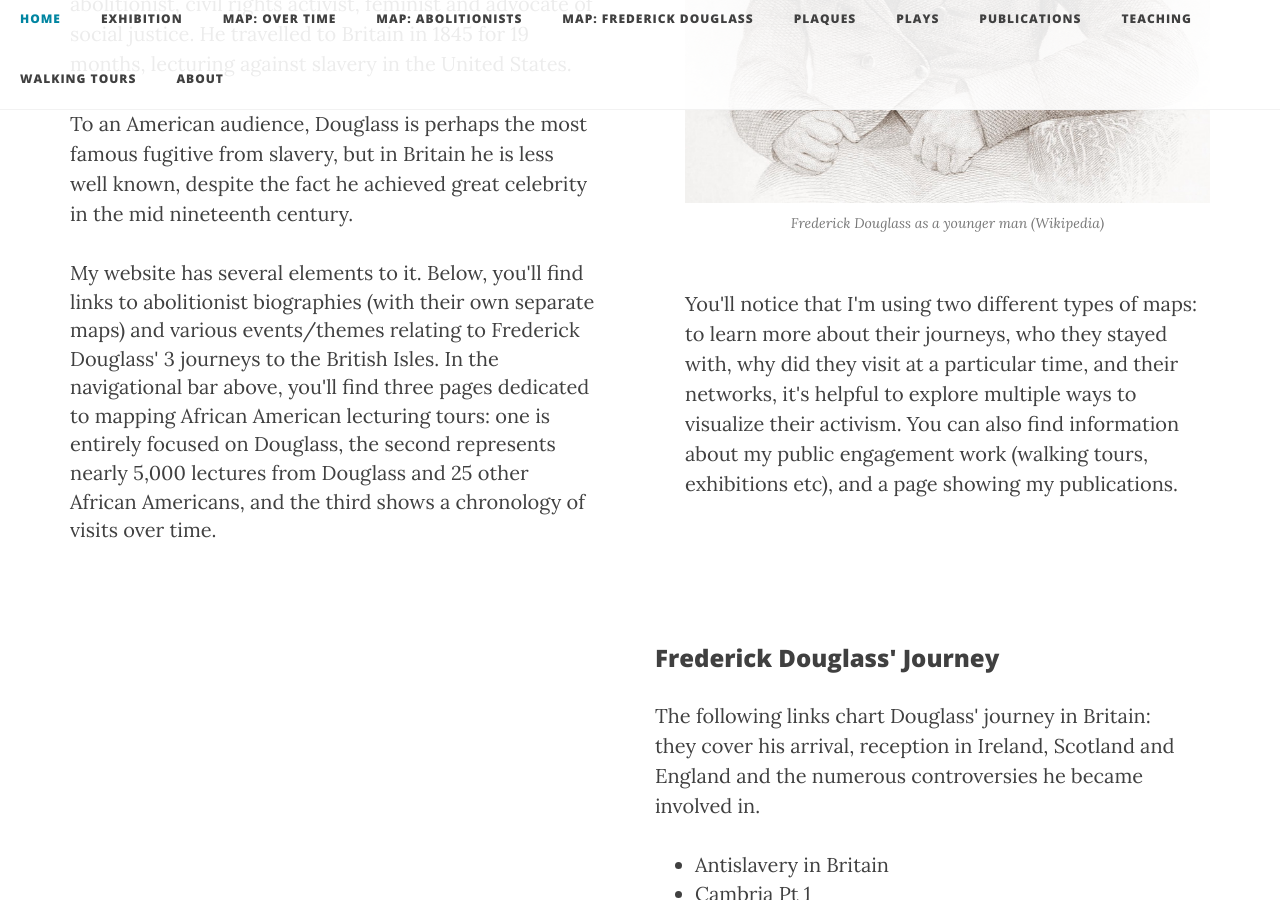
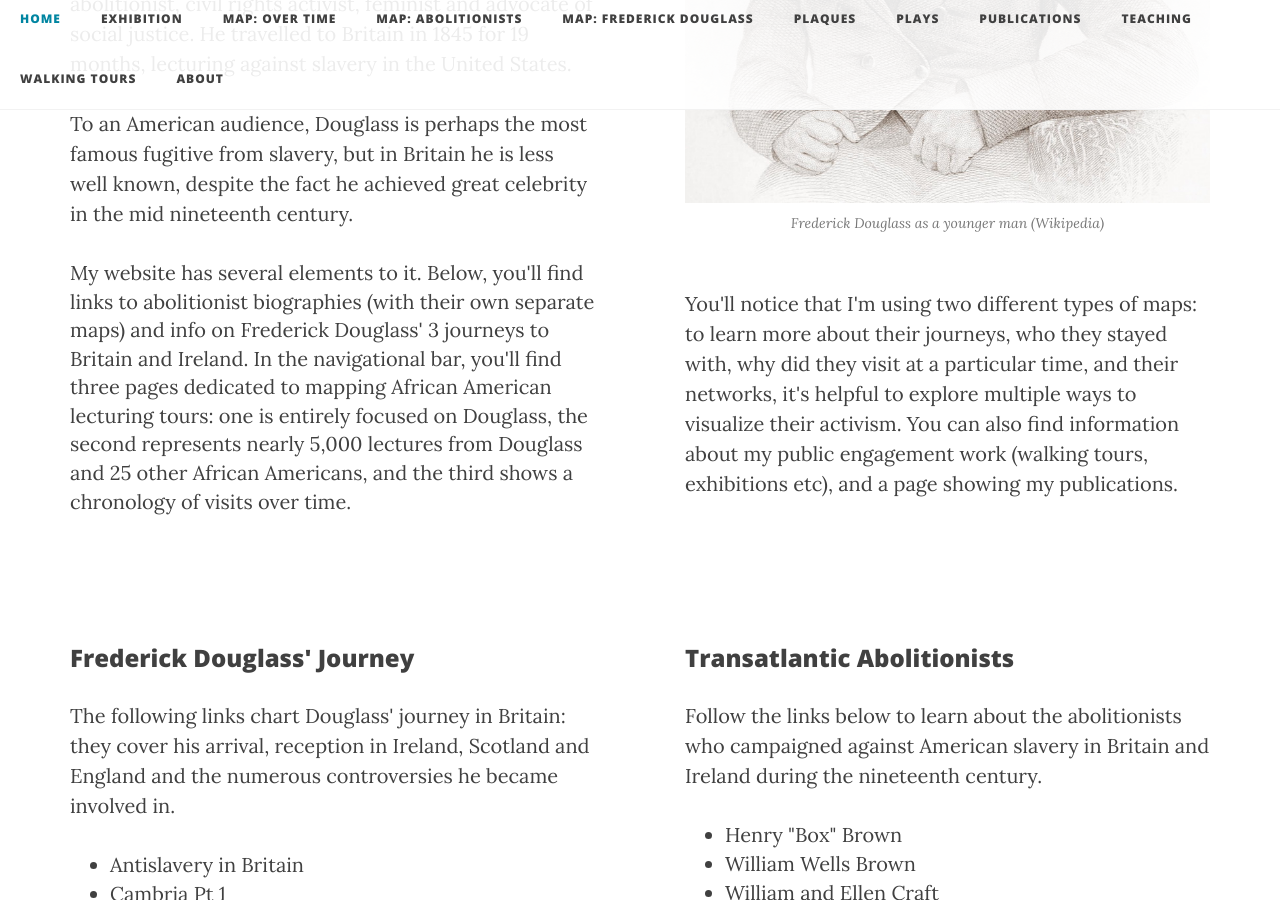
Before and after one commit to FDUK/fduk.github.io, a Jekyll site: the page built from index.html, in a window 1280 px wide and 900 px high, scrolled down 1211 px. Built offline with Jekyll 4.4.1, drawn with Linux system fonts in a browser that asks for light colours; nearby versions of some CDN libraries; the list of posts is cut into pages by our own code.

Commit message:
Update index.html

```diff
--- a/index.html
+++ b/index.html
@@ -38,8 +38,8 @@
             <div class="col-md-6">
 
 
-                My website has several elements to it. Below, you'll find links to abolitionist biographies (with their own separate maps) and various events/themes relating to Frederick Douglass' 3 journeys to the British Isles.
-                In the navigational bar above, you'll find three pages dedicated to mapping African American lecturing tours: one is entirely focused on Douglass, the second represents nearly 5,000 lectures from Douglass and 25 other African Americans, and the third shows a chronology of visits over time.
+                My website has several elements to it. Below, you'll find links to abolitionist biographies (with their own separate maps) and info on Frederick Douglass' 3 journeys to Britain and Ireland.
+                In the navigational bar, you'll find three pages dedicated to mapping African American lecturing tours: one is entirely focused on Douglass, the second represents nearly 5,000 lectures from Douglass and 25 other African Americans, and the third shows a chronology of visits over time.
 
                 </div>
              <div class="col-md-6">
```
